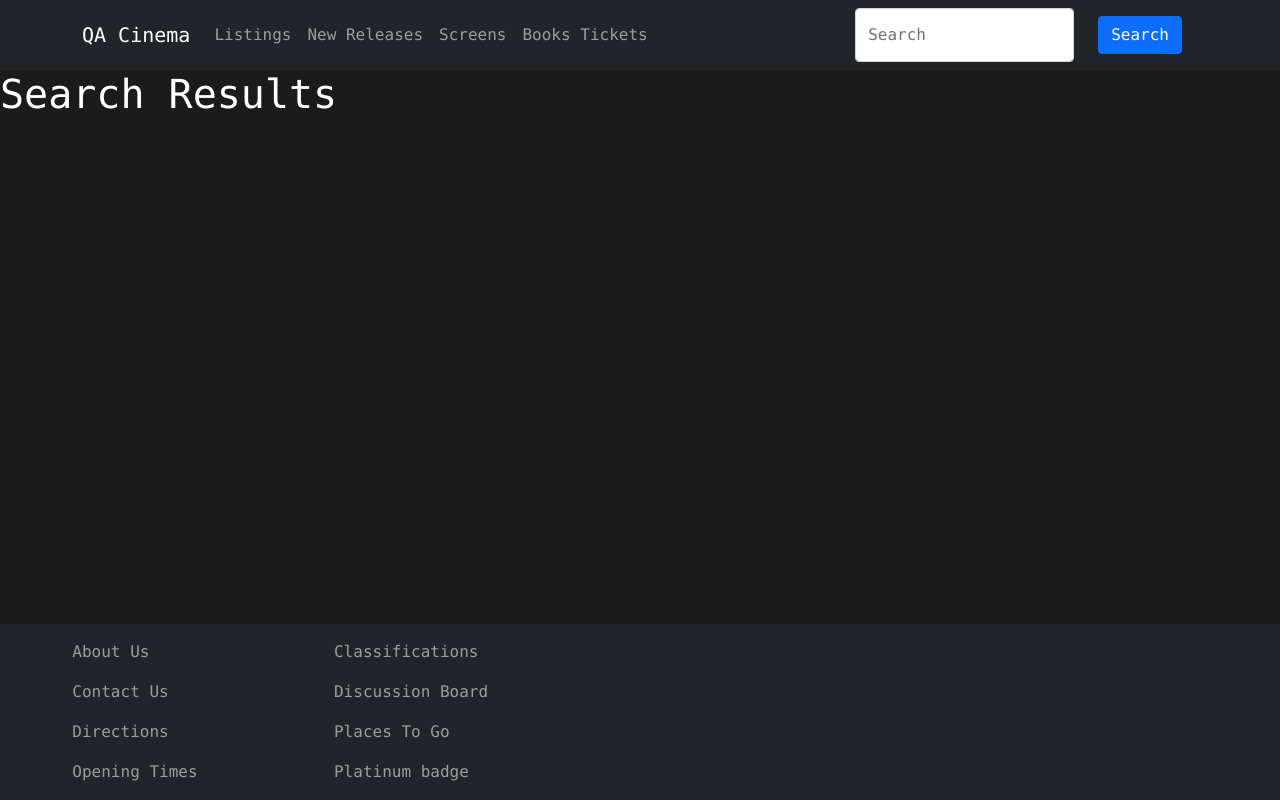
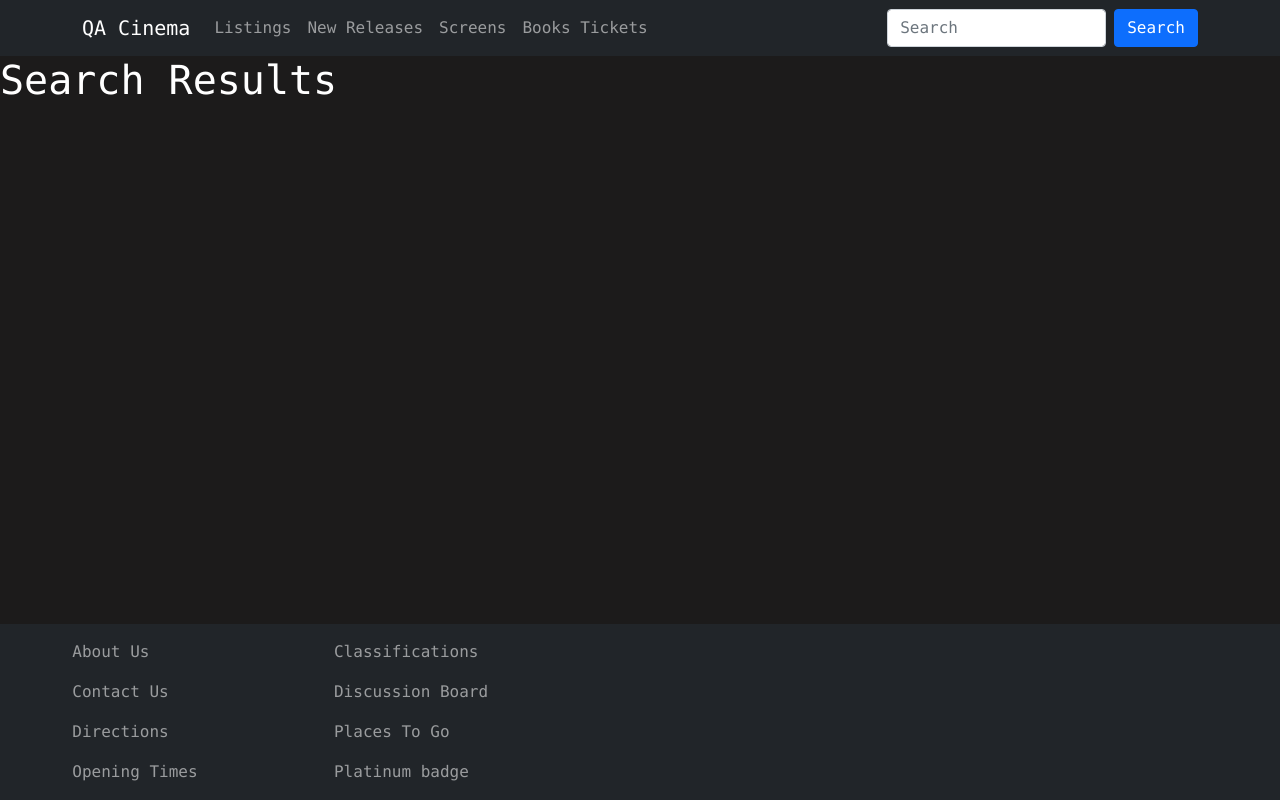
Before and after one commit to theJAtkinson/QAC-Project3-FrontEnd, a React (Create React App) app: page /SearchResult/1 in a window 1280 px wide. Built offline with nearby package versions, Linux system fonts and the light colour scheme; no server answers.

Commit message:
Added base search framework

```diff
--- a/src/Search.js
+++ b/src/Search.js
@@ -1,38 +1,40 @@
 import axios from "axios";
 import React, { useState, useEffect } from "react";
-import { Button, Nav, Navbar, Container, Form, FormControl } from 'react-bootstrap';
-import { Link, useNavigate } from 'react-router-dom';
+import { Button, Form, FormControl } from 'react-bootstrap';
+import { Navigate, useNavigate } from 'react-router-dom';
 
 
 const Search = () => {
 
-    const [searchText, setSearchText] = React.useState('');
-    const [movies, setMovies] = React.useState([]);
+  const [searchText, setSearchText] = useState("");
+  const navigate = useNavigate();
 
-    async function getMovies() {
-        let res = await axios.get("http://localhost:4005/movie/read");
-        setMovies(res.data);
+  async function doSearch(err) {
+    err.preventDefault();
+    console.log("I think searchText is: " + searchText);
+
+    let res = await axios.get(`http://localhost:4005/movie/searchMovie/${searchText}`)
+
+    console.log(res.data);
+    navigate(`/SearchResult/${res.data[0].id}`)
+
   }
-
-    useEffect(() => {
-
-       getMovies()
-    }, []);
 
   return (
 
     <div>
-            <Form className="d-flex">
+      <Form onSubmit={doSearch} className="d-flex">
         <FormControl
+          onChange={(event) => {
+            setSearchText(event.target.value)
+          }}
           type="text"
           placeholder="Search"
           className="me-2"
-                aria-label="Search"
+          value={searchText}
         />
-              <Link className="nav-link" to="/SearchResult"><Button>Search</Button></Link>
+        <Button type="submit">Search</Button>
       </Form>
-
-
     </div>
   )
 
--- a/src/SearchResult.js
+++ b/src/SearchResult.js
@@ -1,11 +1,14 @@
 import axios from "axios";
-import React, { useState, useEffect } from "react";
+import React, { useState, useEffect} from "react";
+import { useParams } from "react-router-dom";
 
 
 
 function SearchResult(){
 
-    console.log("I'm searchinggggggggg")
+    const {id} = useParams();
+
+    console.log("I'm searching for "+ id)
     return(
         <div><h1>Search Results</h1></div>
     )
```
Lines whose indentation alone changed are shown as unchanged.
